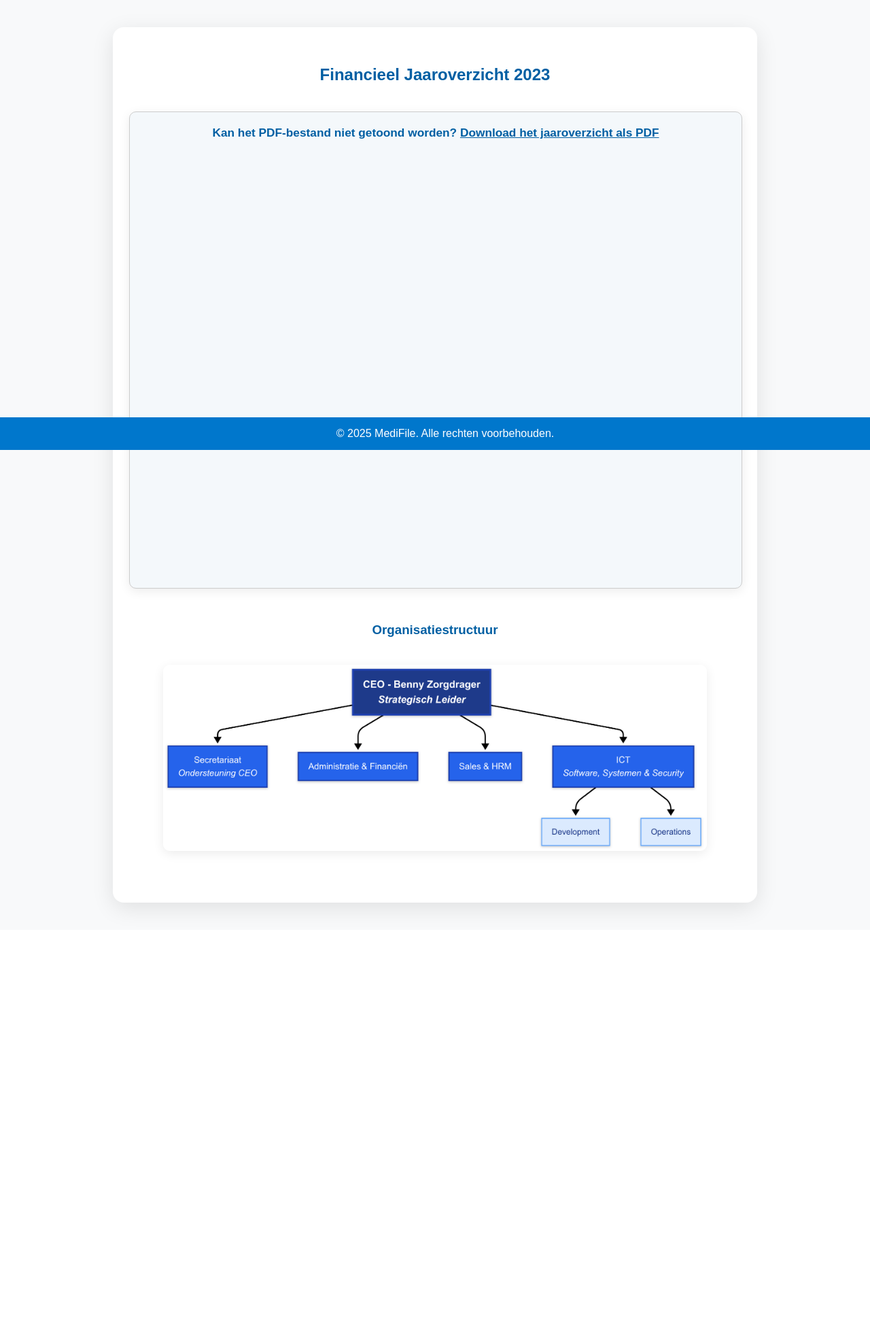
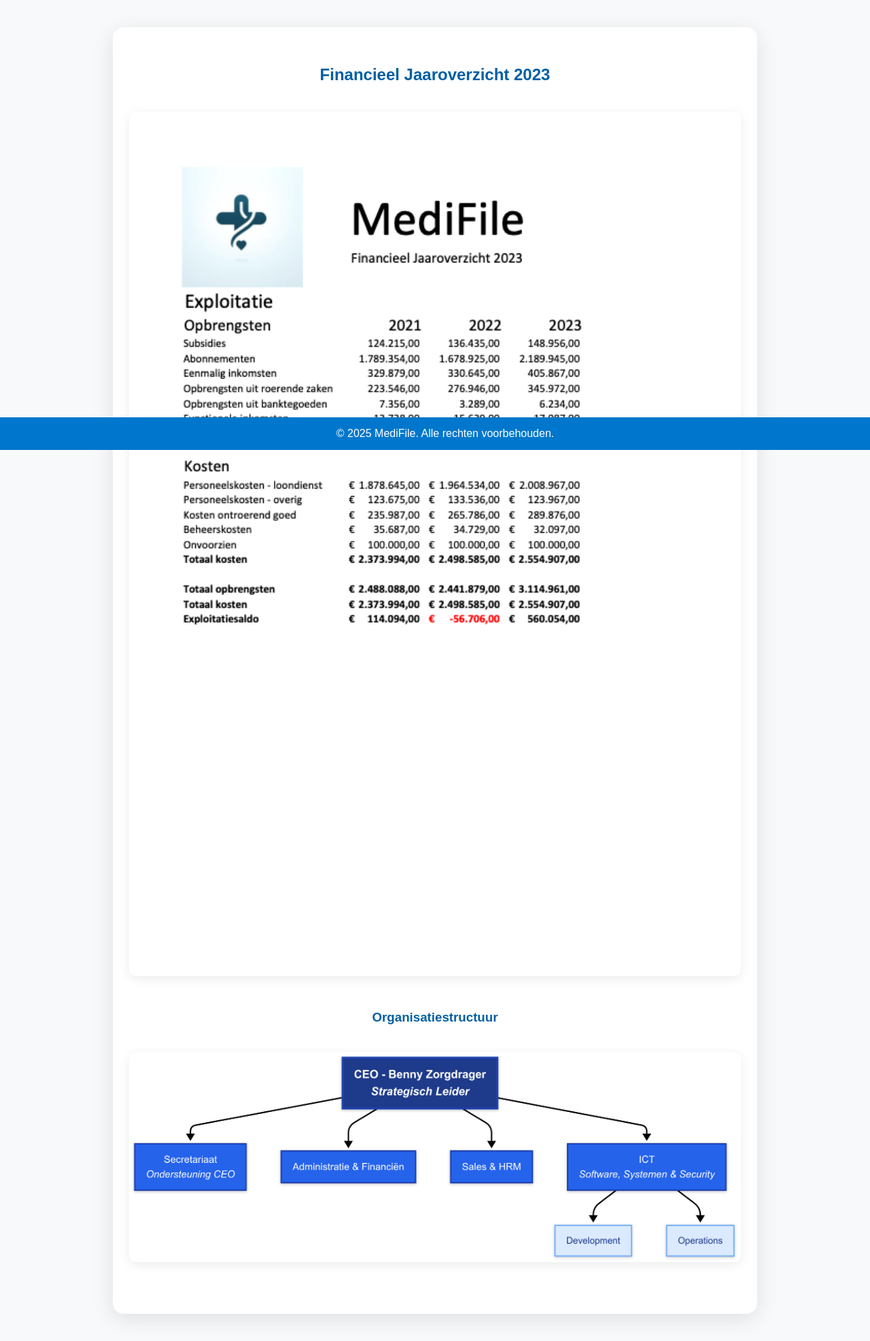
Before and after one commit to Lazarscorro/MediFile, a Flask app: page /overzicht in a window 1280 px wide. Shown: the part 138-2111 px from the top of the page at 68% size. Before the commit the page ends 1486 px from the top, so only its background shows below. Run offline with Flask 3, Linux system fonts and the light colour scheme.

Commit message:
pdf to image

```diff
--- a/static/style.css
+++ b/static/style.css
@@ -38,60 +38,30 @@
     width: 100%;
 }
 
-.pdf-viewer {
-    width: 100%;
-    max-width: 900px;
-    height: 700px;
-    border: 1px solid #ccc;
-    border-radius: 10px;
-    margin: 40px auto 30px auto;
-    background: #f4f8fb;
-    box-shadow: 0 4px 16px rgba(0, 0, 0, 0.08);
-    display: block;
-}
-
 main {
     max-width: 900px;
     margin: 40px auto;
     background: #fff;
     padding: 36px 24px;
     border-radius: 16px;
-    box-shadow: 0 8px 32px rgba(0, 0, 0, 0.10);
-}
+    box-shadow: 0 8px 32px rgba(0,0,0,0.10);
+     }
 
 h2 {
     text-align: center;
     color: #005fa3;
-}
-
-.fallback-link {
-    text-align: center;
-    margin-top: 20px;
-    font-size: 1.08rem;
-    font-weight: 600;
-    color: #005fa3;
-}
-
-.fallback-link a {
-    color: #005fa3;
-    text-decoration: underline;
-}
-
-.fallback-link a:hover {
-    color: #0095ff;
-}
-
-.org-chart-img {
-    width: 100%;
-    max-width: 800px;
-    display: block;
-    margin: 40px auto;
-    border-radius: 10px;
-    box-shadow: 0 4px 16px rgba(0, 0, 0, 0.08);
-}
-
+        }
 .section-title {
     text-align: center;
     color: #005fa3;
     margin-top: 50px;
-}
+        }
+
+.org-chart-img, .pdf-img {
+    width: 100%;
+    max-width: 900px;
+    display: block;
+    margin: 40px auto;
+    border-radius: 10px;
+    box-shadow: 0 4px 16px rgba(0,0,0,0.08);
+    }
--- a/templates/overzicht.html
+++ b/templates/overzicht.html
@@ -16,16 +16,8 @@
     </header>
     <main>
         <h2>Financieel Jaaroverzicht 2023</h2>
-        <object class="pdf-viewer"
-            data="{{ url_for('static', filename='pdf/Finance.pdf') }}"
-            type="application/pdf">
-            <div class="fallback-link">
-                Kan het PDF-bestand niet getoond worden?
-                <a href="{{ url_for('static', filename='pdf/Finance.pdf') }}" target="_blank">
-                    Download het jaaroverzicht als PDF
-                </a>
-            </div>
-        </object>
+        <!-- Zet hier een PNG/JPG export van je PDF-overzicht -->
+        <img src="{{ url_for('static', filename='images/Finance.png') }}" alt="Financieel Jaaroverzicht 2023" class="pdf-img">
 
         <h3 class="section-title">Organisatiestructuur</h3>
         <img src="{{ url_for('static', filename='images/org.png') }}" alt="Organisatiestructuur MediFile" class="org-chart-img">
```
Also changed, not shown: static/images/Finance.png (added), 1 other file.
